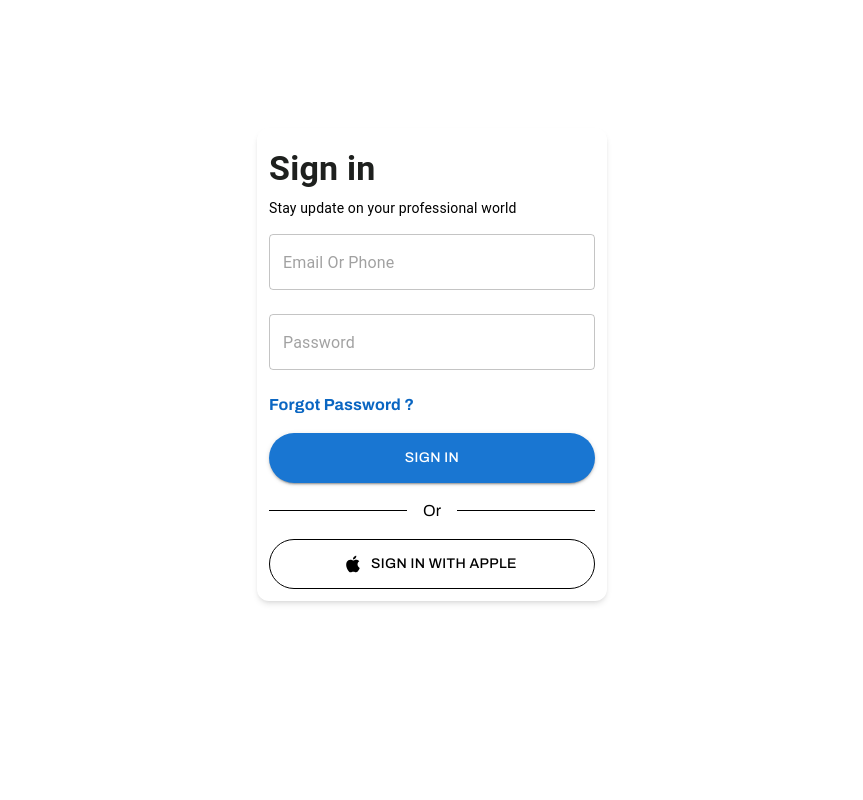
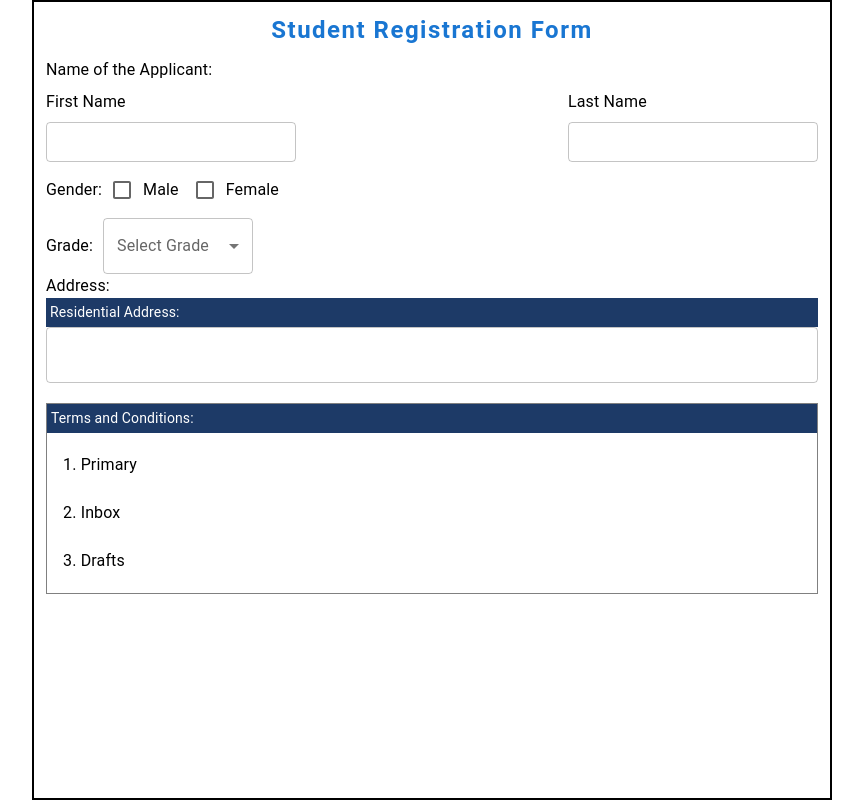
Before and after one commit to Emam-Bokhari/MUI, a React (Vite) app: page / in a window 1280 px wide. Shown: the whole page, without its empty margins (208-1071 px from the left). Built offline with nearby package versions, Linux system fonts and the light colour scheme.

Commit message:
student registration form

```diff
--- a/src/App.jsx
+++ b/src/App.jsx
@@ -1,10 +1,10 @@
 import { Fragment } from "react";
-import Login from "./components/Practice/Login";
+import StudentRegistrationForm from "./components/Practice/Day-01/StudentRegistrationForm";
 
 export default function App() {
   return (
     <Fragment>
-      <Login/>
+      <StudentRegistrationForm/>
     </Fragment>
   );
 }
--- /dev/null
+++ b/src/components/Practice/Day-01/StudentRegistrationForm.jsx
@@ -0,0 +1,162 @@
+import {
+  Box,
+  Checkbox,
+  FormControl,
+  FormControlLabel,
+  FormGroup,
+  InputLabel,
+  List,
+  ListItem,
+  ListItemText,
+  MenuItem,
+  Select,
+  TextField,
+  Typography,
+} from "@mui/material";
+import { Fragment } from "react";
+
+export default function StudentRegistrationForm() {
+  return (
+    <Fragment>
+      <Box sx={{ display: "flex", justifyContent: "center" }}>
+        <Box
+          sx={{
+            border: "2px solid black",
+            width: "800px",
+            height: "100vh",
+            padding: "12px",
+          }}
+        >
+          {/* heading */}
+          <Typography
+            variant="h5"
+            color="primary"
+            align="center"
+            sx={{ fontWeight: "600", letterSpacing: "1.5px" }}
+          >
+            Student Registration Form
+          </Typography>
+
+          <Box sx={{ marginTop: "12px" }}>
+            <Typography variant="body1">Name of the Applicant:</Typography>
+
+            {/* start firstname and lastname */}
+            <Box sx={{ display: "flex", justifyContent: "space-between" }}>
+              {/* First Name */}
+              <Box>
+                <Typography variant="body1" sx={{ my: 1 }}>
+                  First Name
+                </Typography>
+                <TextField
+                  variant="outlined"
+                  size="small"
+                  sx={{ width: "250px" }}
+                />
+              </Box>
+
+              {/* Last Name */}
+              <Box>
+                <Typography variant="body1" sx={{ my: 1 }}>
+                  Last Name
+                </Typography>
+                <TextField
+                  variant="outlined"
+                  size="small"
+                  sx={{ width: "250px" }}
+                />
+              </Box>
+            </Box>
+            {/* end firstname and lastname */}
+
+            {/* start gender */}
+            <Box sx={{ display: "flex", alignItems: "center" }}>
+              <Box sx={{ display: "flex", alignItems: "center", gap: "10px" }}>
+                <Typography variant="body1" sx={{ my: 2 }}>
+                  Gender:
+                </Typography>
+                {/* male */}
+                <FormGroup>
+                  <FormControlLabel
+                    control={<Checkbox />}
+                    label="Male"
+                    value="Male"
+                  />
+                </FormGroup>
+              </Box>
+              {/* female */}
+              <Box sx={{ display: "flex", alignItems: "ceneter", gap: "10px" }}>
+                <FormGroup>
+                  <FormControlLabel
+                    control={<Checkbox />}
+                    label="Female"
+                    value="Female"
+                  />
+                </FormGroup>
+              </Box>
+            </Box>
+            {/* end gender */}
+
+            <Box sx={{ display: "flex", alignItems: "center", gap: "10px" }}>
+              {/* start grade */}
+              <Typography variant="body1">Grade:</Typography>
+              <FormControl sx={{ width: "150px" }}>
+                <InputLabel>Select Grade</InputLabel>
+                <Select label="Select Grade">
+                  <MenuItem value="A+">A+</MenuItem>
+                  <MenuItem value="A">A</MenuItem>
+                  <MenuItem value="B">B</MenuItem>
+                  <MenuItem value="C"> C</MenuItem>
+                  <MenuItem value="D">D</MenuItem>
+                  <MenuItem value="F">F</MenuItem>
+                </Select>
+              </FormControl>
+            </Box>
+            {/* end grade */}
+            {/* start address */}
+            <Typography variant="body1">Address:</Typography>
+            <Typography
+              variant="body1"
+              sx={{
+                backgroundColor: "#1D3A67",
+                color: "white",
+                padding: "4px",
+                fontSize: "14px",
+              }}
+            >
+              Residential Address:
+            </Typography>
+            <TextField multiline rows="1" fullWidth />
+            {/* end address */}
+            {/* start list */}
+            <Box sx={{ border: "1px solid gray", marginTop: "20px" }}>
+              <Typography
+                variant="body1"
+                sx={{
+                  backgroundColor: "#1D3A67",
+                  color: "white",
+                  padding: "4px",
+                  fontSize: "14px",
+                }}
+              >
+                Terms and Conditions:
+              </Typography>
+
+              <List>
+                <ListItem>
+                  <ListItemText primary="1. Primary" />
+                </ListItem>
+                <ListItem>
+                  <ListItemText primary="2. Inbox" />
+                </ListItem>
+                <ListItem>
+                  <ListItemText primary="3. Drafts" />
+                </ListItem>
+              </List>
+            </Box>
+            {/* end list */}
+          </Box>
+        </Box>
+      </Box>
+    </Fragment>
+  );
+}
```
